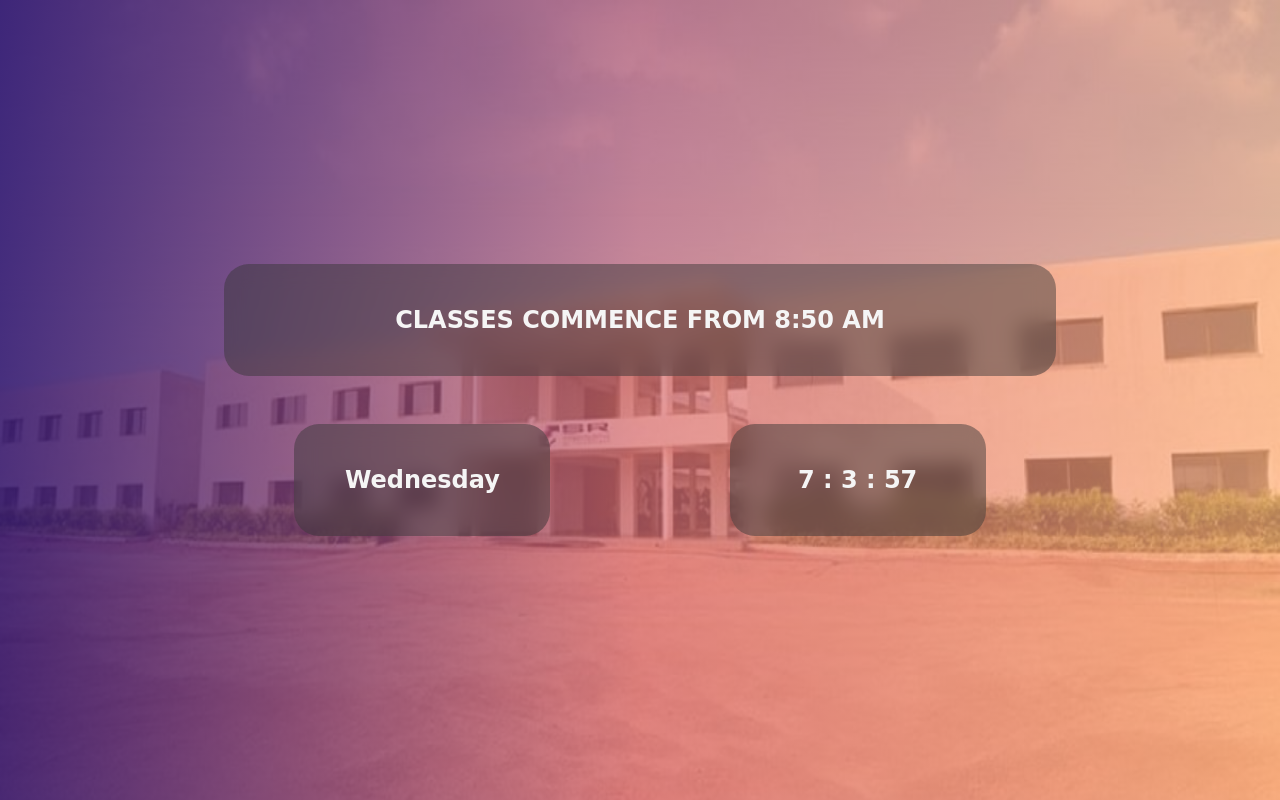
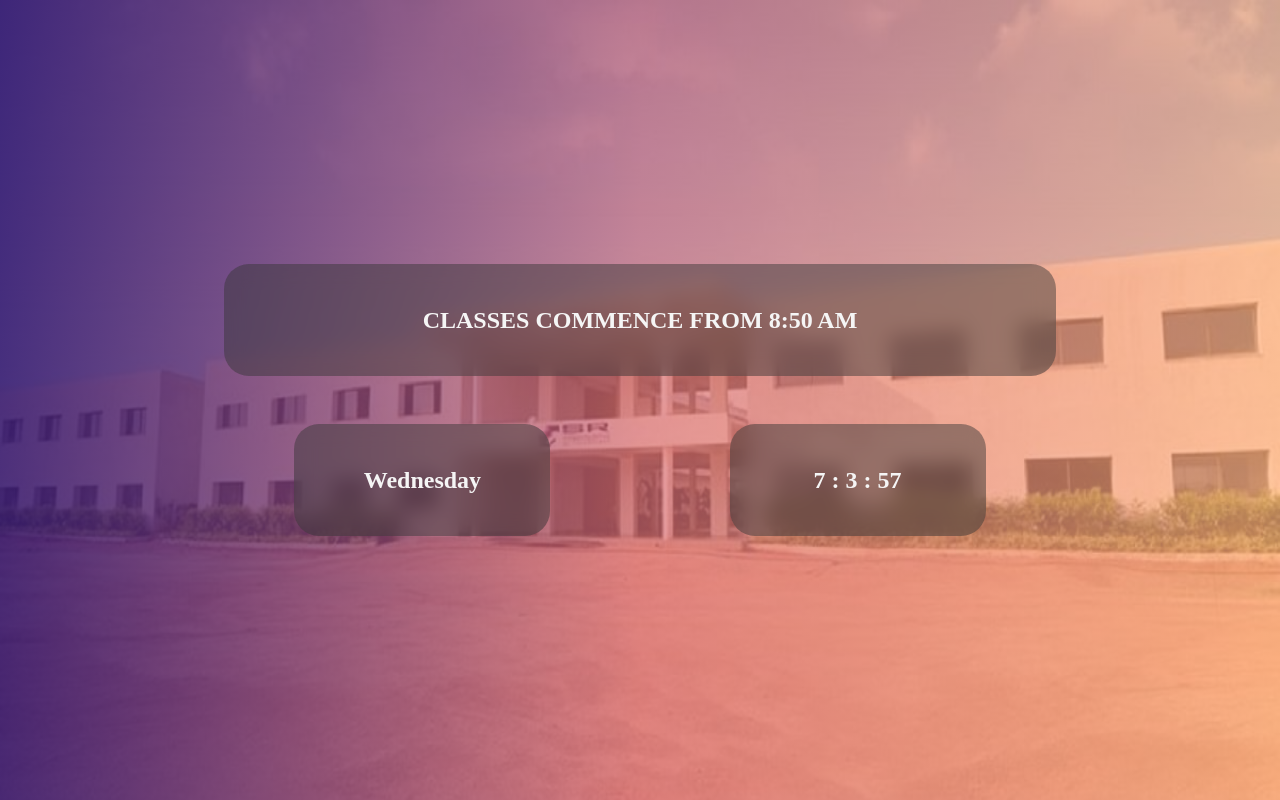
Before and after one commit to dheerukarra/LiveTimeTable, a plain HTML site: page index.html in a window 1280 px wide. Drawn offline with Linux system fonts and the light colour scheme.

Commit message:
Update style.css

```diff
--- a/style.css
+++ b/style.css
@@ -3,7 +3,7 @@
   margin: 0;
   -webkit-box-sizing: border-box;
           box-sizing: border-box;
-  font-family: cursive;
+  font-family: comic;
 }
 
 body {
```
